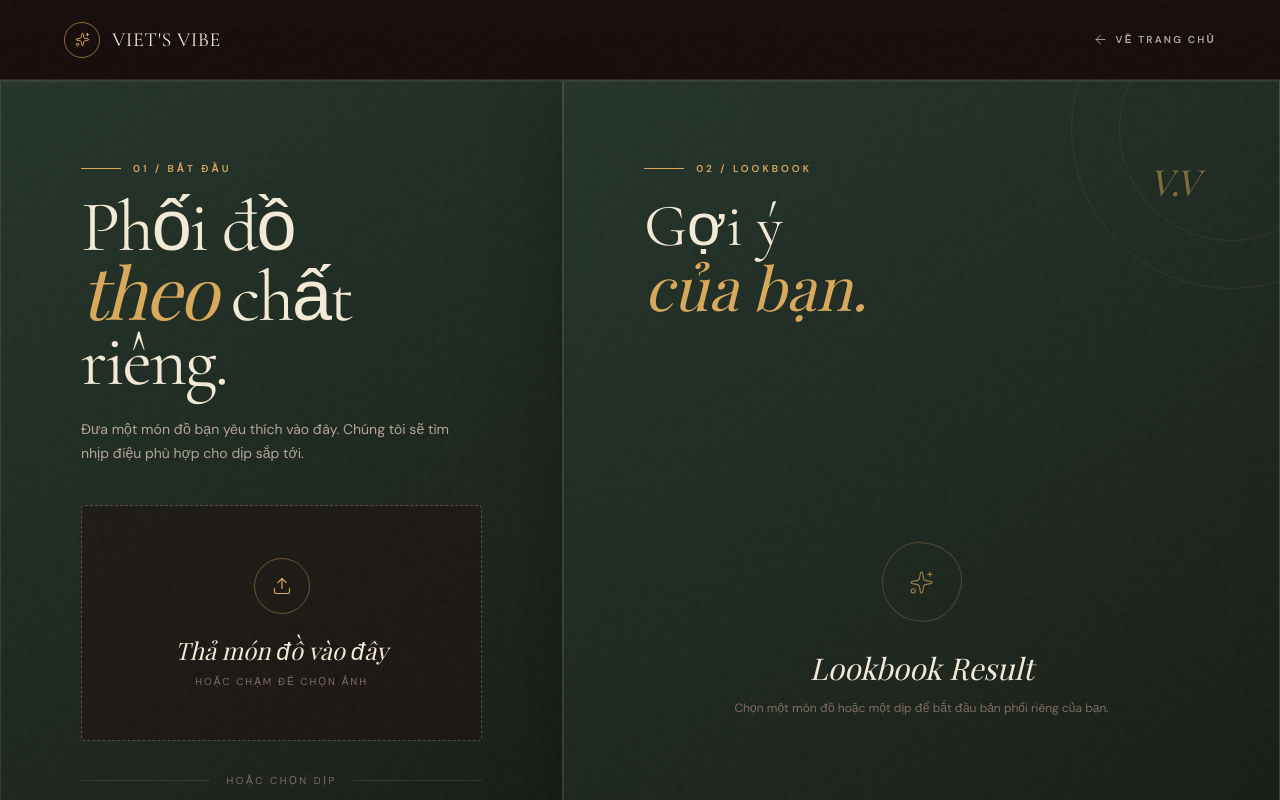
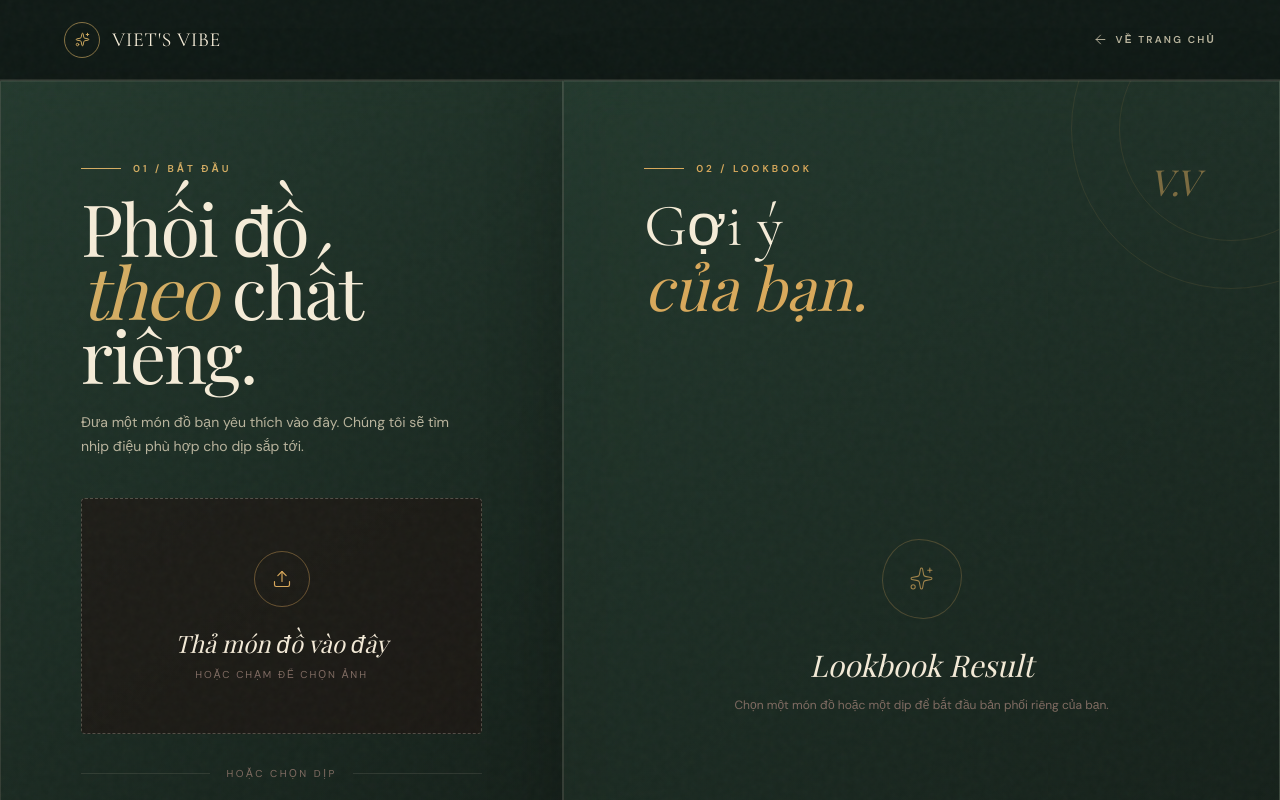
Before and after one commit to Vinh-Duy/AI_ARENA, a Next.js app in the folder viets-vibe/: page /mix-match in a window 1280 px wide. Shown: the top 800 px of the page. Built offline with nearby package versions, Linux system fonts and the light colour scheme.

Commit message:
style: extend heritage mood to mix and match

```diff
--- a/viets-vibe/app/mix-match/page.tsx
+++ b/viets-vibe/app/mix-match/page.tsx
@@ -106,22 +106,22 @@ export default function MixMatchPage() {
   const canGenerate = Boolean(selectedImage || occasion);
 
   return (
-    <main className="relative min-h-screen overflow-hidden bg-[#180e0d] text-[#f3ead7]">
+    <main className="relative min-h-screen overflow-hidden bg-[#101a16] text-[#f5ecd8]">
       <div className="grain pointer-events-none absolute inset-0 z-20" />
       <header className="relative z-30 flex h-20 items-center justify-between border-b border-[#f3ead7]/10 px-6 md:px-12 lg:px-16">
         <Link href="/" className="group flex items-center gap-3" aria-label="Về trang chủ">
-          <span className="flex h-9 w-9 items-center justify-center rounded-full border border-[#d9a95b]/60 text-[#d9a95b] transition-colors group-hover:bg-[#d9a95b] group-hover:text-[#180e0d]"><Sparkles size={15} strokeWidth={1.5} /></span>
+          <span className="flex h-9 w-9 items-center justify-center rounded-full border border-[#d4ad63]/60 text-[#d4ad63] transition-colors group-hover:bg-[#d4ad63] group-hover:text-[#101a16]"><Sparkles size={15} strokeWidth={1.5} /></span>
           <span className="font-display text-xl tracking-wide">VIET&apos;S VIBE</span>
         </Link>
-        <Link href="/" className="flex items-center gap-2 text-[10px] font-semibold uppercase tracking-[0.22em] text-[#b6a596] transition-colors hover:text-[#f3ead7]"><ArrowLeft size={15} strokeWidth={1.5} /> Về trang chủ</Link>
+        <Link href="/" className="flex items-center gap-2 text-[10px] font-semibold uppercase tracking-[0.22em] text-[#b9b49d] transition-colors hover:text-[#f5ecd8]"><ArrowLeft size={15} strokeWidth={1.5} /> Về trang chủ</Link>
       </header>
 
       <div className="relative z-10 mx-auto grid max-w-[1500px] gap-0 lg:min-h-[calc(100vh-5rem)] lg:grid-cols-[minmax(0,0.88fr)_minmax(0,1.12fr)]">
         <section className="glass-card border-b border-[#f3ead7]/10 px-7 py-14 md:px-14 lg:border-b-0 lg:border-r lg:px-20 lg:py-20">
           <div className="mb-10 max-w-lg">
-            <p className="mb-5 flex items-center gap-3 text-[10px] font-semibold uppercase tracking-[0.3em] text-[#d9a95b]"><span className="h-px w-10 bg-[#d9a95b]" />01 / Bắt đầu</p>
-            <h1 className="font-display text-6xl leading-[0.88] tracking-[-0.03em] md:text-7xl">Phối đồ<br /><em className="font-editorial font-normal text-[#d9a95b]">theo</em> chất riêng.</h1>
-            <p className="mt-6 max-w-sm text-sm leading-6 text-[#b6a596]">Đưa một món đồ bạn yêu thích vào đây. Chúng tôi sẽ tìm nhịp điệu phù hợp cho dịp sắp tới.</p>
+            <p className="mb-5 flex items-center gap-3 text-[10px] font-semibold uppercase tracking-[0.3em] text-[#d4ad63]"><span className="h-px w-10 bg-[#d4ad63]" />01 / Bắt đầu</p>
+            <h1 className="font-editorial text-6xl leading-[0.88] tracking-[-0.03em] md:text-7xl">Phối đồ<br /><em className="font-normal text-[#d4ad63]">theo</em> chất riêng.</h1>
+            <p className="mt-6 max-w-sm text-sm leading-6 text-[#b9b49d]">Đưa một món đồ bạn yêu thích vào đây. Chúng tôi sẽ tìm nhịp điệu phù hợp cho dịp sắp tới.</p>
           </div>
 
           <label
```
